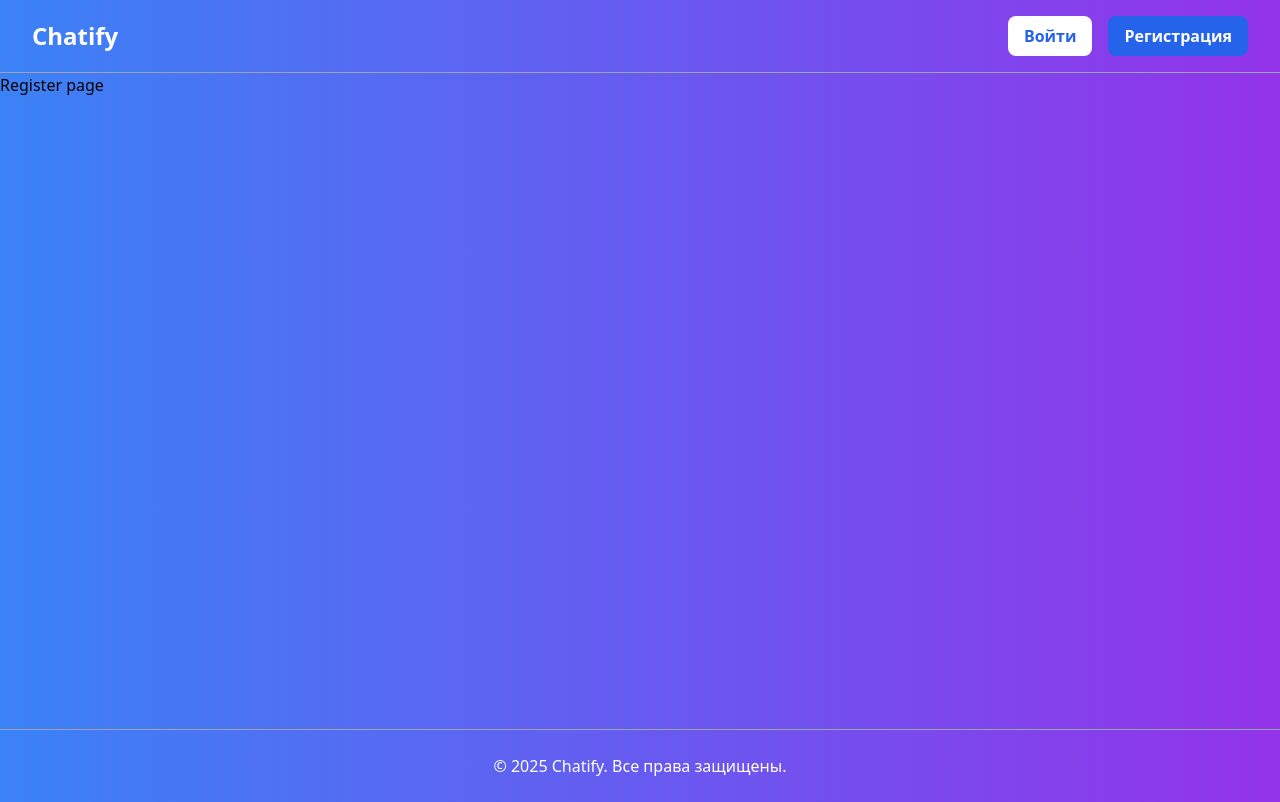
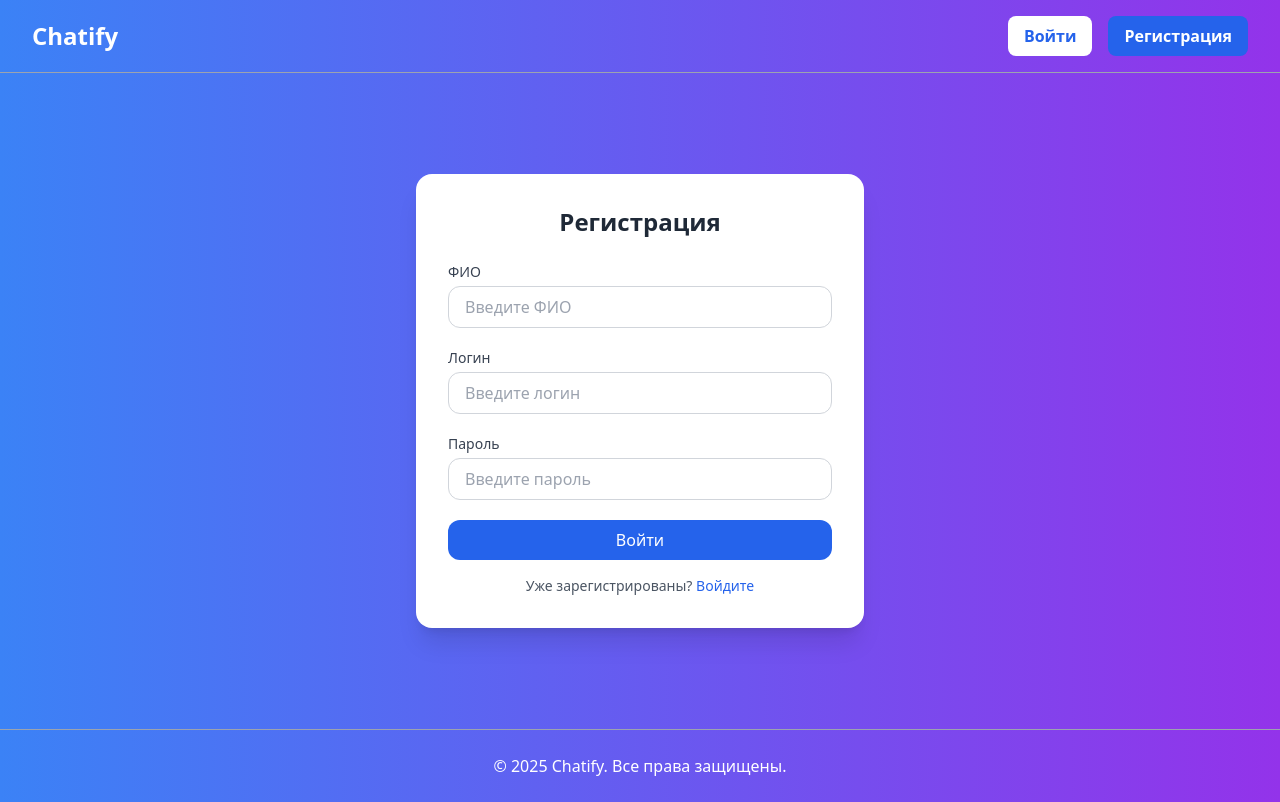
Before and after one commit to beksturgunbaev/chat, a React (Vite) app: page /sign-up in a window 1280 px wide. Built offline with nearby package versions, Linux system fonts and the light colour scheme.

Commit message:
UI of the Register page

```diff
--- a/src/pages/auth/index.tsx
+++ b/src/pages/auth/index.tsx
@@ -1,4 +1,5 @@
 import AuthForm from './ui/form';
+import { NavLink } from 'react-router-dom';
 
 const AuthPage = () => {
   return (
@@ -10,12 +11,12 @@ const AuthPage = () => {
         <AuthForm />
         <p className='text-center text-sm text-gray-600 mt-4'>
           Нет аккаунта?{' '}
-          <a
-            href='/sign-up'
+          <NavLink
+            to='/sign-up'
             className='text-blue-600 hover:underline font-medium'
           >
             Зарегистрироваться
-          </a>
+          </NavLink>
         </p>
       </div>
     </div>
--- a/src/pages/register/index.tsx
+++ b/src/pages/register/index.tsx
@@ -1,8 +1,24 @@
-// Registration page
+import RegisterForm from './ui/form';
+import { NavLink } from 'react-router-dom';
+
 const RegisterPage = () => {
   return (
-    <div className='min-h-[calc(100vh-144px)] bg-gradient-to-r from-blue-500 to-purple-600'>
-      <h1>Register page</h1>
+    <div className='min-h-[calc(100vh-144px)] flex items-center justify-center bg-gradient-to-r from-blue-500 to-purple-600 px-4'>
+      <div className='w-full max-w-md bg-white rounded-2xl shadow-xl p-8'>
+        <h1 className='text-2xl font-semibold text-gray-800 text-center mb-6'>
+          Регистрация
+        </h1>
+        <RegisterForm />
+        <p className='text-center text-sm text-gray-600 mt-4'>
+          Уже зарегистрированы?{' '}
+          <NavLink
+            to='/sign-in'
+            className='text-blue-600 hover:underline font-medium'
+          >
+            Войдите
+          </NavLink>
+        </p>
+      </div>
     </div>
   );
 };
--- /dev/null
+++ b/src/pages/register/model/index.ts
@@ -0,0 +1,22 @@
+import React, { useState } from 'react'
+
+const useRegister = () => {
+    const [formData, setFormData] = useState({
+        login: '',
+        password: '',
+        fullName: ''
+    });
+
+    const handleChange = (e: React.ChangeEvent<HTMLInputElement>) => {
+        setFormData({ ...formData, [e.target.name]: e.target.value });
+    };
+
+    const handleSubmit = (e: React.FormEvent) => {
+        e.preventDefault();
+        console.log('Login data:', formData);
+    };
+
+    return { formData, handleChange, handleSubmit }
+}
+
+export default useRegister
--- /dev/null
+++ b/src/pages/register/ui/form.tsx
@@ -0,0 +1,72 @@
+import useRegister from '../model';
+
+const RegisterForm = () => {
+  const { formData, handleChange, handleSubmit } = useRegister();
+
+  return (
+    <form onSubmit={handleSubmit} className='space-y-5'>
+      <div>
+        <label
+          htmlFor='login'
+          className='block text-sm font-medium text-gray-700 mb-1'
+        >
+          ФИО
+        </label>
+        <input
+          type='text'
+          id='login'
+          name='fullName'
+          value={formData.fullName}
+          onChange={handleChange}
+          placeholder='Введите ФИО'
+          className='w-full rounded-xl border border-gray-300 px-4 py-2 focus:border-gray-400 outline-none'
+          required
+        />
+      </div>
+      <div>
+        <label
+          htmlFor='login'
+          className='block text-sm font-medium text-gray-700 mb-1'
+        >
+          Логин
+        </label>
+        <input
+          type='text'
+          id='login'
+          name='login'
+          value={formData.login}
+          onChange={handleChange}
+          placeholder='Введите логин'
+          className='w-full rounded-xl border border-gray-300 px-4 py-2 focus:border-gray-400 outline-none'
+          required
+        />
+      </div>
+      <div>
+        <label
+          htmlFor='password'
+          className='block text-sm font-medium text-gray-700 mb-1'
+        >
+          Пароль
+        </label>
+        <input
+          type='password'
+          id='password'
+          name='password'
+          value={formData.password}
+          onChange={handleChange}
+          placeholder='Введите пароль'
+          className='w-full rounded-xl border border-gray-300 px-4 py-2 focus:border-gray-400 outline-none'
+          required
+        />
+      </div>
+      <button
+        type='submit'
+        className='w-full bg-blue-600 text-white py-2 px-4 rounded-xl hover:bg-blue-700 transition font-medium'
+      >
+        Войти
+      </button>
+    </form>
+  );
+};
+
+export default RegisterForm;
```
